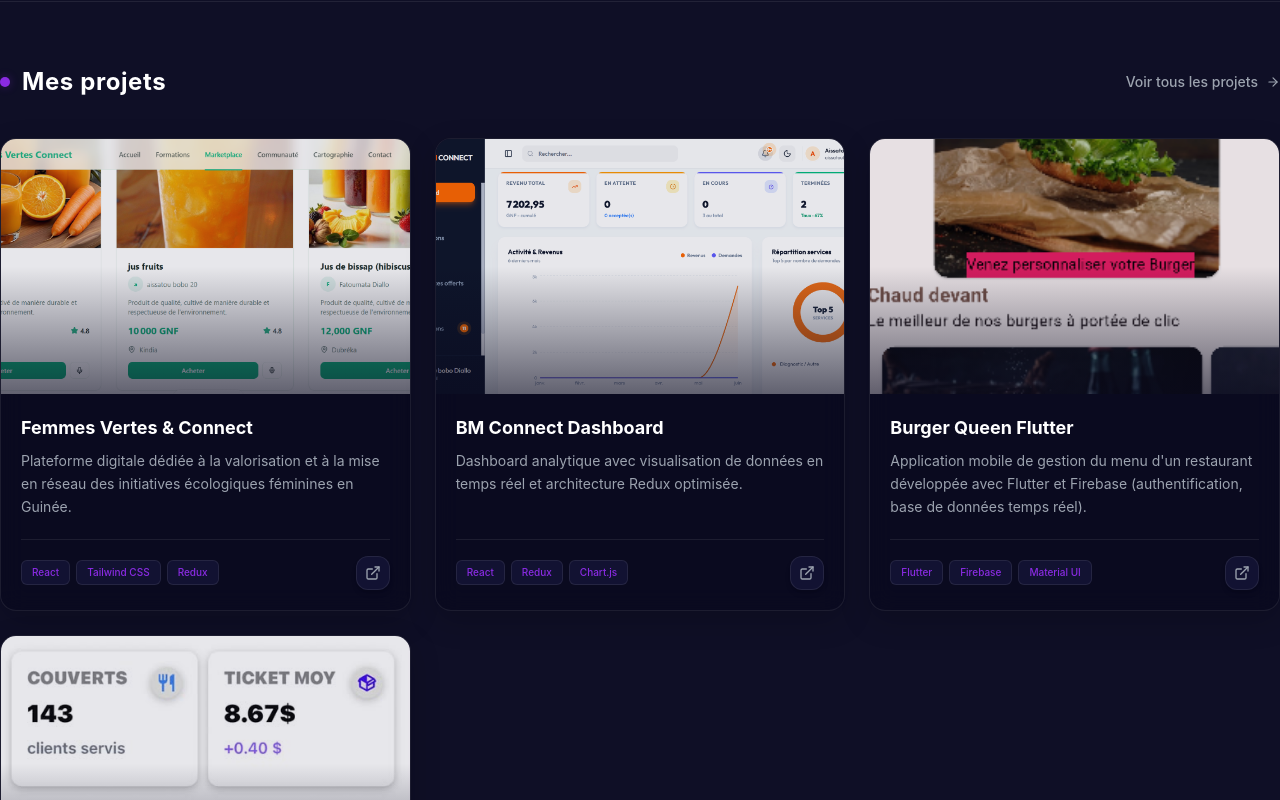
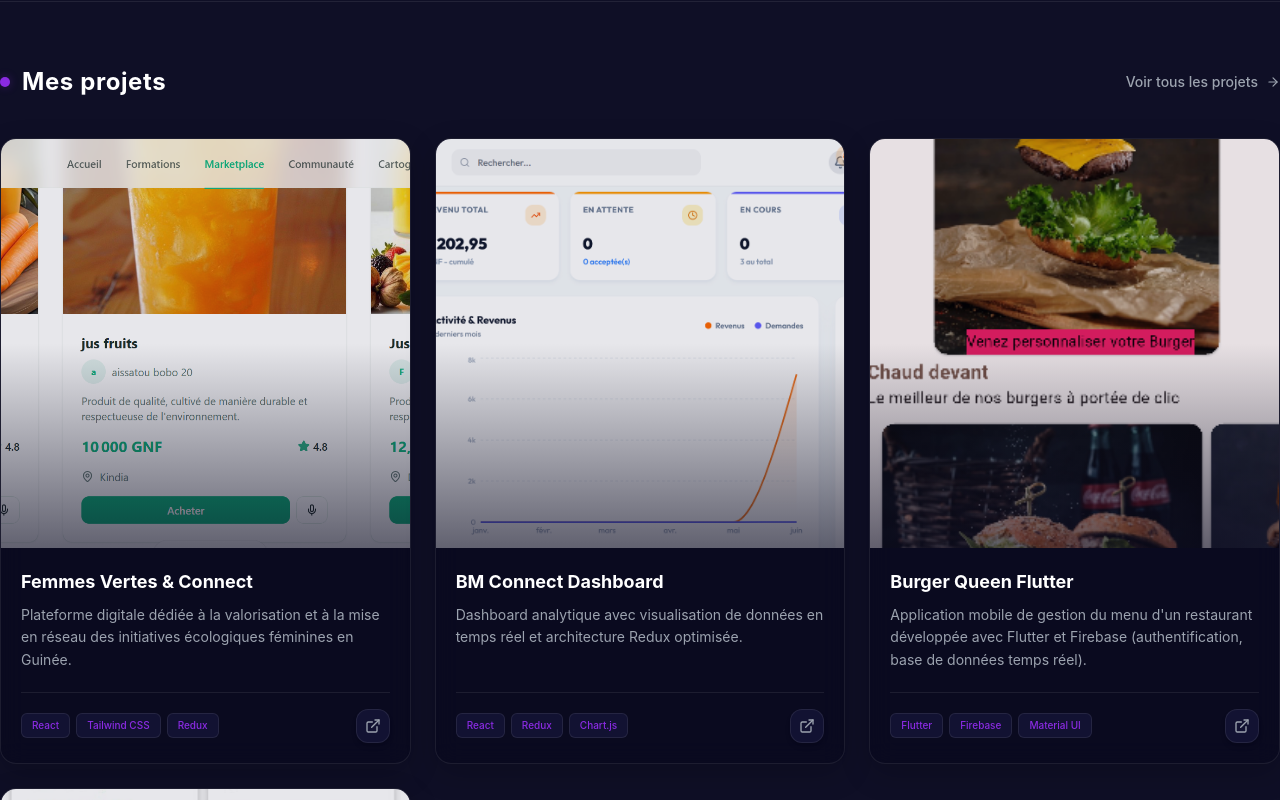
Before and after one commit to AissatouboboDiallo/portofolio_astouDev, a React (Vite) app: page / in a window 1280 px wide. Shown: the part 1840-2640 px from the top of the page. Built offline with nearby package versions, Linux system fonts and the light colour scheme.

Commit message:
version 1.2.1

```diff
--- a/src/composants/Projects.jsx
+++ b/src/composants/Projects.jsx
@@ -37,7 +37,7 @@
             className="theme-card group flex flex-col overflow-hidden rounded-2xl transition-all duration-500 hover:border-[var(--accent)] hover:shadow-[0_10px_30px_var(--accent-glow)]"
           >
             {/* 1. Zone Image du projet */}
-            <div className="theme-surface-strong relative aspect-[16/10] w-full overflow-hidden">
+            <div className="theme-surface-strong relative aspect-[10/10] w-full overflow-hidden">
               <img
                 src={project.image}
                 alt={project.title}
```
